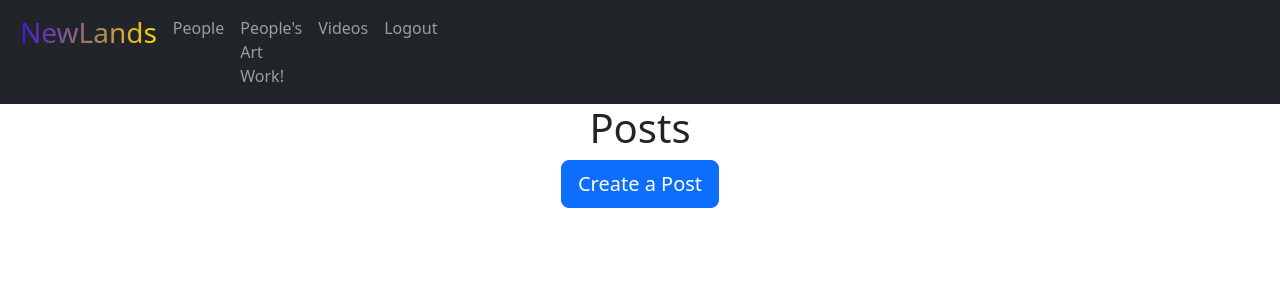
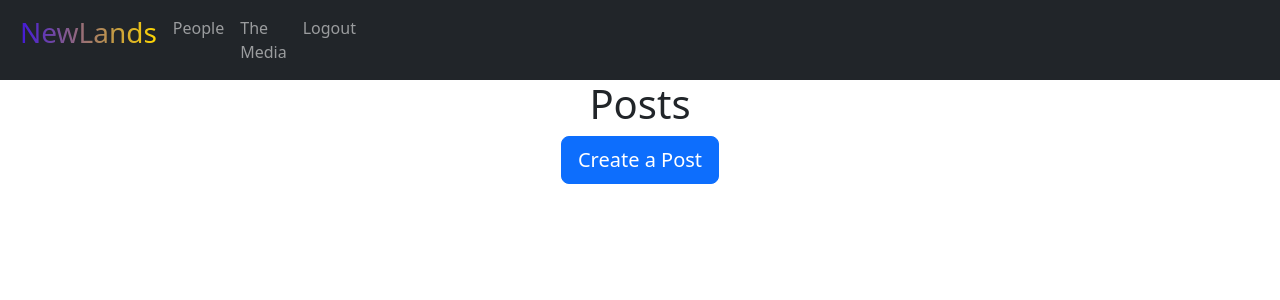
Before and after one commit to ori-kekere/NewLand, a Flask app: page / in a window 1280 px wide; the page is wider, and only the part inside the window is pictured. Shown: the top 300 px of that part. Run offline with Flask 3, Linux system fonts and the light colour scheme; the visitor is signed in with stand-in values (Sample User, id 1); data that the repository does not hold is empty; some libraries are stand-ins or nearby versions.

Commit message:
Fixed potential bugs

```diff
--- a/website/templates/base.html
+++ b/website/templates/base.html
@@ -32,8 +32,7 @@
 
                 {% if current_user.is_authenticated %}
                   <a class="nav-item nav-link" href="/users">People</a>
-                  <a class="nav-item nav-link" href="/art">People's Art Work!</a>
-                  <a class="nav-item nav-link" href="/videos">Videos</a>
+                  <a class="nav-item nav-link" href="/media">The Media</a>
                   <a class="nav-item nav-link" href="/logout">Logout</a>
 
 
--- a/website/templates/profile.html
+++ b/website/templates/profile.html
@@ -75,7 +75,7 @@
                     </div>
                     <div class="text-end">
                       <small class="text-muted">{{ comment.date_created }}</small>
-                      {% if user.id == comment.author or user.id == post.author %}
+                      {% if user.id == comment.user_id or user.id == post.user_id %}
                       <div class="btn-group ms-2">
                         <button type="button" class="btn btn-primary dropdown-toggle" data-bs-toggle="dropdown"></button>
                         <ul class="dropdown-menu">
--- a/website/views.py
+++ b/website/views.py
@@ -248,7 +248,7 @@ def edit_profile():
 @views.route('/art', methods=['GET', 'POST'])
 @login_required
 def art():
-    return redirect(url_for('views.gallery'))
+    return redirect(url_for('views.media'))
 
 
 
@@ -283,12 +283,12 @@ def delete_art_comment(comment_id):
 @views.route('/videos', methods=['GET', 'POST'])
 @login_required
 def videos():
-    return redirect(url_for('views.gallery'))
+    return redirect(url_for('views.media'))
 
 
-@views.route('/gallery', methods=['GET', 'POST'])
+@views.route('/media', methods=['GET', 'POST'])
 @login_required
-def gallery():
+def media():
     # Handle uploads
     if request.method == 'POST':
         file = request.files.get('file')
@@ -296,7 +296,7 @@ def gallery():
 
         if not file or file.filename == '':
             flash('No file selected.', category='error')
-            return redirect(url_for('views.gallery'))
+            return redirect(url_for('views.media'))
 
         # ART upload
         if upload_type == 'art' and allowed_file(file.filename):
@@ -326,7 +326,7 @@ def gallery():
         else:
             flash('Invalid file type.', category='error')
 
-        return redirect(url_for('views.gallery'))
+        return redirect(url_for('views.media'))
 
     # Fetch both
     arts = Art.query.order_by(Art.date_created.desc()).all()
@@ -374,7 +374,7 @@ def delete_video_comment(comment_id):
 
 @views.route('/like/<string:post_type>/<int:post_id>')
 @login_required
-def like_gallery(post_type, post_id):
+def like_media(post_type, post_id):
     if post_type not in ['art', 'video']:
         abort(404)
 
```
Also changed, not shown: website/templates/gallery.html (+4 -4 lines).
